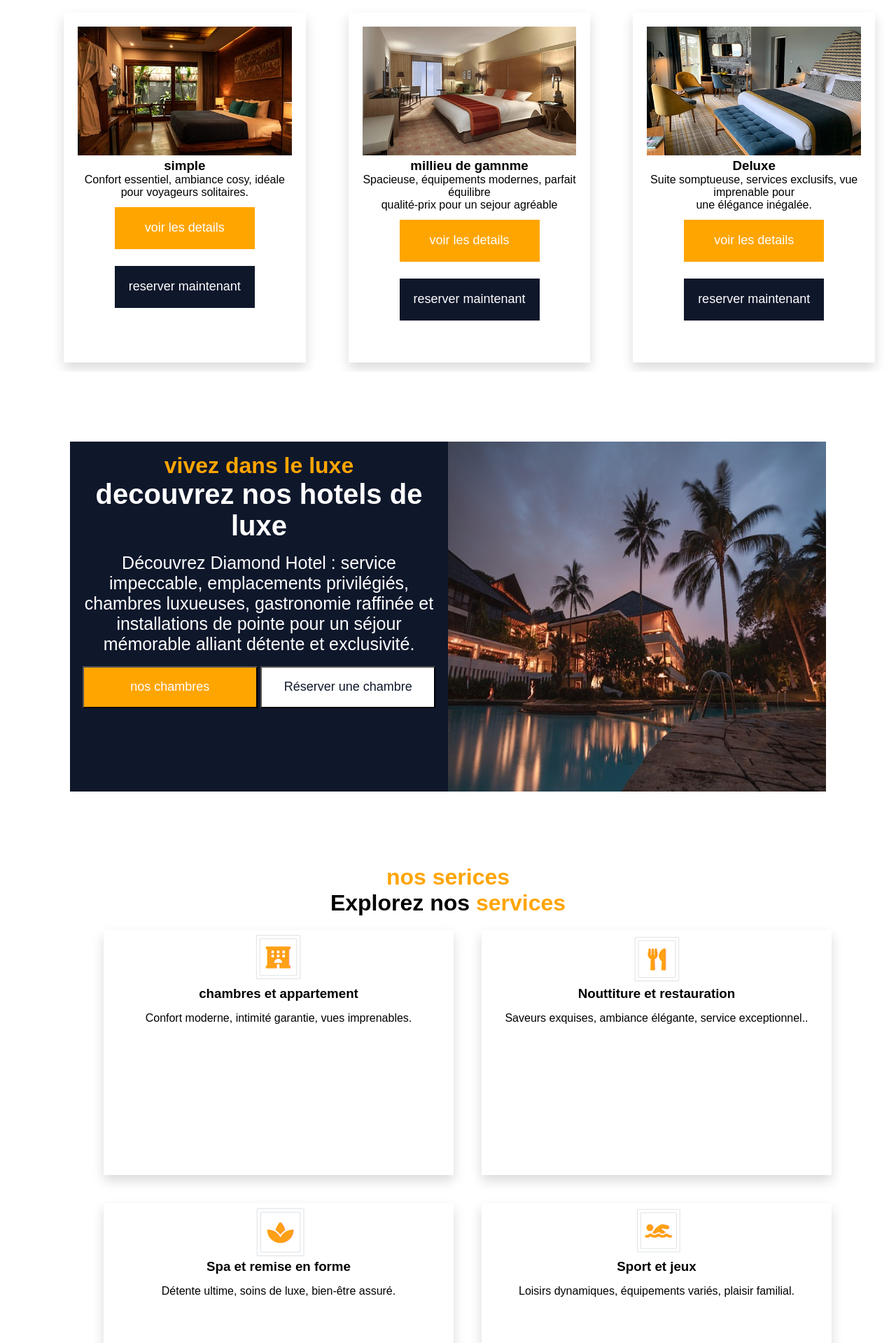
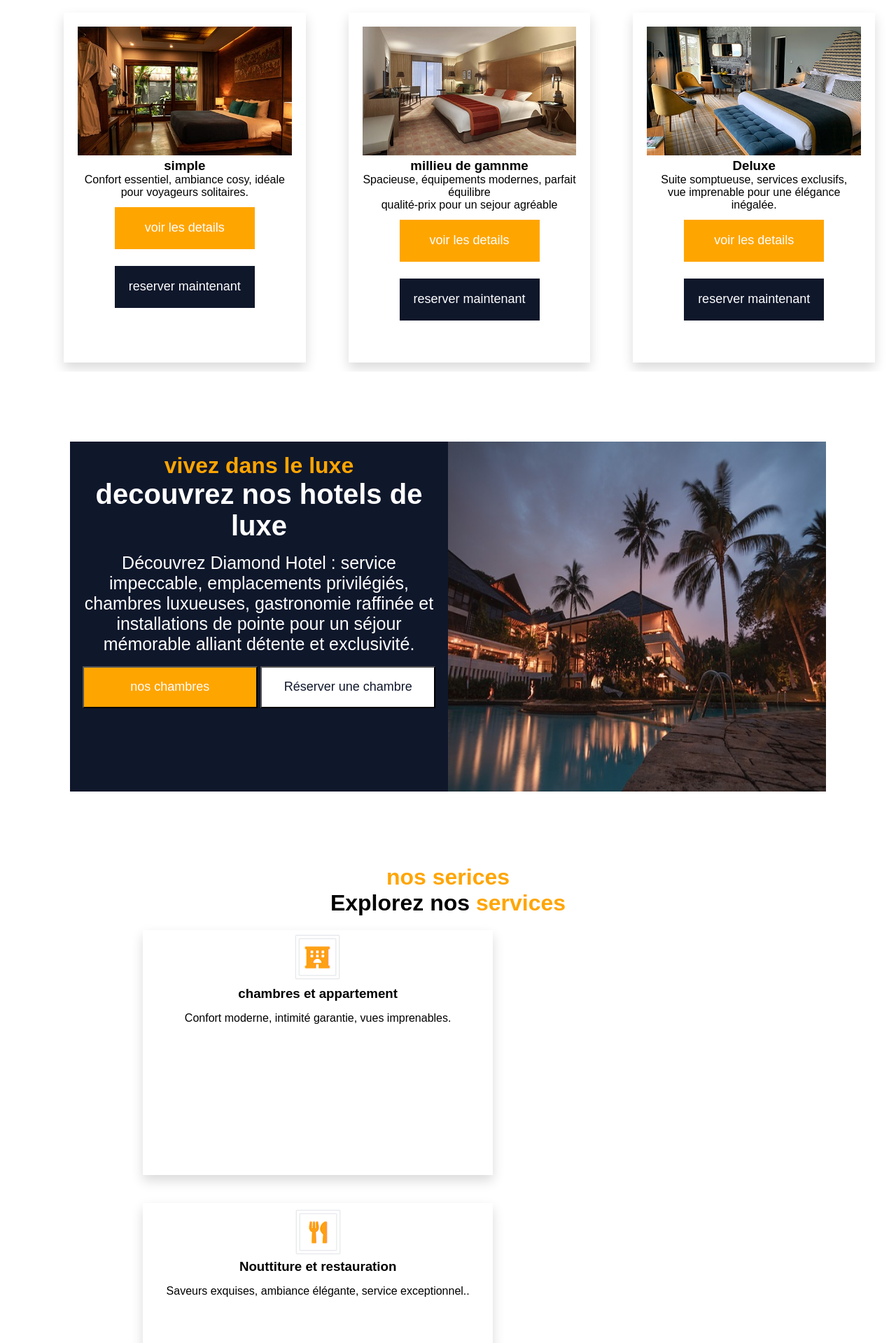
Before and after one commit to ThierryODG/PROJET-INTEGRATEUR-02, a PHP site: page / in a window 1280 px wide. Shown: the part 1145-3064 px from the top of the page at 70% size. Run offline with PHP 8.4, Linux system fonts and the light colour scheme; data that the repository does not hold is empty.

Commit message:
mofifs jude + festus

```diff
--- a/css/style.css
+++ b/css/style.css
@@ -487,6 +487,7 @@ nav li h1 {
     padding: 19px;
     box-shadow: 0 0.5rem 1rem rgba(0, 0, 0, 0.15) !important;
     margin-top: 10px;
+    overflow-y: hidden;
 }
 
 
@@ -654,6 +655,7 @@ nav li h1 {
     margin: 20px;
     text-align: center;
     box-shadow: 0 0.5rem 1rem rgba(0, 0, 0, 0.15) !important;
+    margin-left: 7%;
 
 
 }
@@ -692,6 +694,7 @@ nav li h1 {
     font-weight: bold;
     background-color: white;
     width: 290px;
+    overflow-y: hidden;
     box-shadow: 0 0.5rem 1rem rgba(0, 0, 0, 0.15) !important;
     margin: 10px;
 
@@ -722,7 +725,7 @@ h1 {
     text-align: center;
     display: flex;
     margin-top: 30px;
-    margin-left: 8%;
+    margin-left: 1%;
 }
 
 .employ div {
--- a/index.php
+++ b/index.php
@@ -81,7 +81,7 @@ include("connecte.php");
         <div class="container">
             <img src="./img/room-3.jpg" alt="">
             <h3>Deluxe</h3>
-            <p> Suite somptueuse, services exclusifs, vue imprenable pour <br> une élégance inégalée.</p>
+            <p> Suite somptueuse, services exclusifs, <br>vue imprenable pour une élégance inégalée.</p>
             <a href="detailChambre.php"> <button class="btn-detail">voir les details</button></a> <a href="reservation.php"> <button class="btn-reserver">reserver maintenant</button></a>
         </div>
         </div>
```
